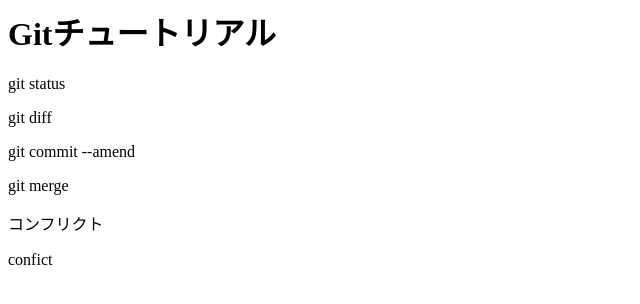
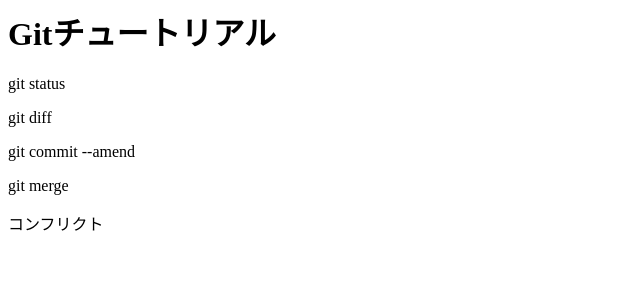
Before and after one commit to tetsuaw/git_tutorial, a plain HTML site: page index.html in a window 1280 px wide. Shown: the full height of the page, 0-640 px from the left. Drawn offline with Linux system fonts and the light colour scheme.

```diff
--- a/index.html
+++ b/index.html
@@ -4,4 +4,3 @@
 <p>git commit --amend</p>
 <p>git merge</p>
 <p>コンフリクト</p>
-<p>confict</p>
```
